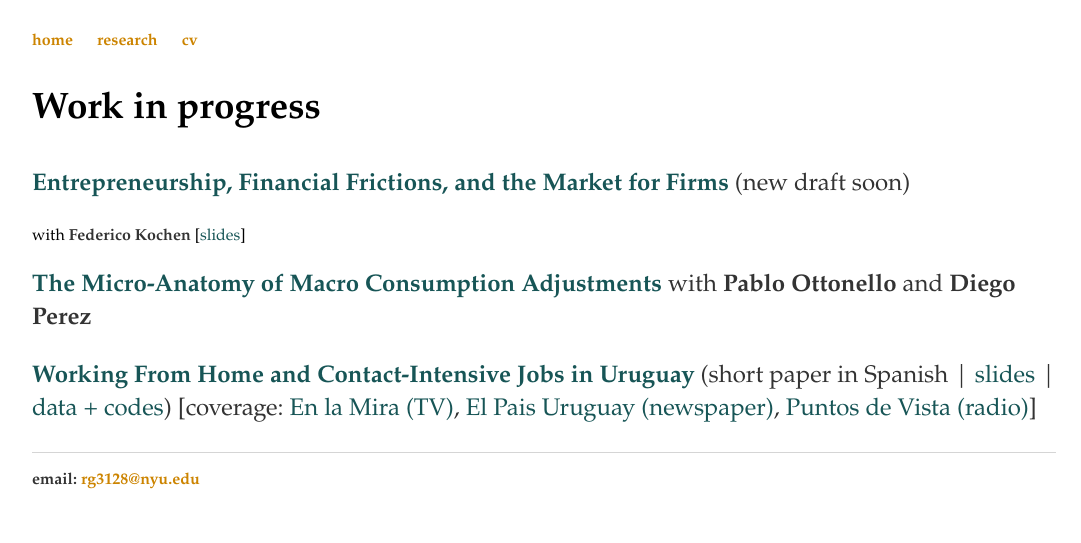
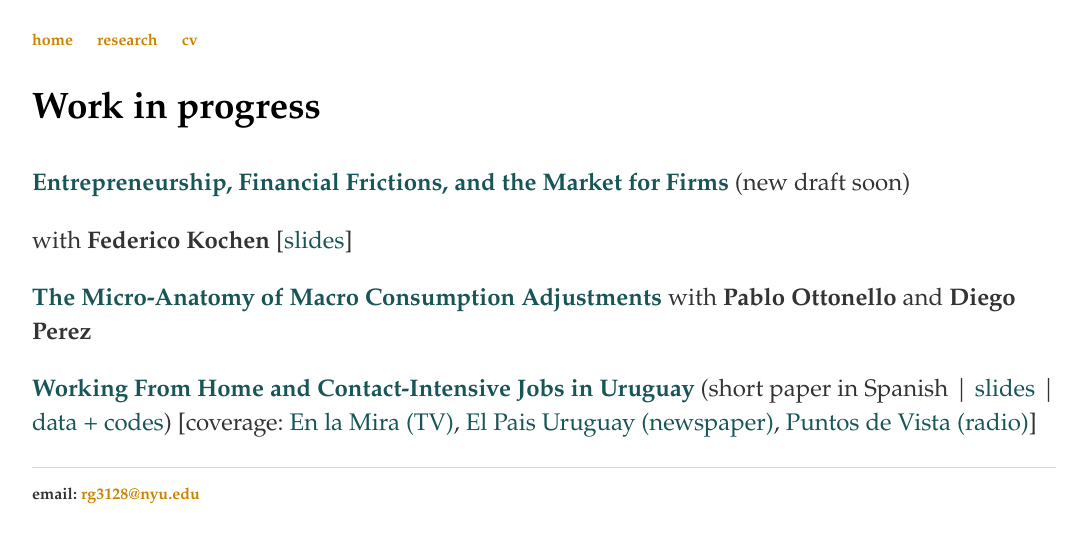
Before and after one commit to rafaguntin/rafaguntin.github.io, a Jekyll site: the page built from research/index.html, in a window 1280 px wide. Shown: the top 543 px of the page, without its empty margins (96-1177 px from the left). Built offline with Jekyll 4.4.1, drawn with Linux system fonts in a browser that asks for light colours.

Commit message:
Update index.html

```diff
--- a/research/index.html
+++ b/research/index.html
@@ -9,11 +9,10 @@ title: Rafael Guntin - Research
 			       href="/research/Entrepreneurship Financial Frictions and the Market of Firms.pdf"
 			       target="_blank">Entrepreneurship, Financial Frictions, and the Market for Firms</a>
 				(new draft soon)
-				</p>
-				with
+			</p>
+				<p> with
 				<a style="font-weight: bold; color:#333" href="https://sites.google.com/view/federicokochen/home" target="_blank"> Federico Kochen </a>
 				[<a style="color:#175556" href="/research/GK - Slides NYU - 09Dec19 - Handout.pdf" target="_blank">slides</a>]
-				<p>
 			</p>
 			<p> <a style="font-weight: bold; color:#175556"
 			       >The Micro-Anatomy of Macro Consumption Adjustments</a>
```
